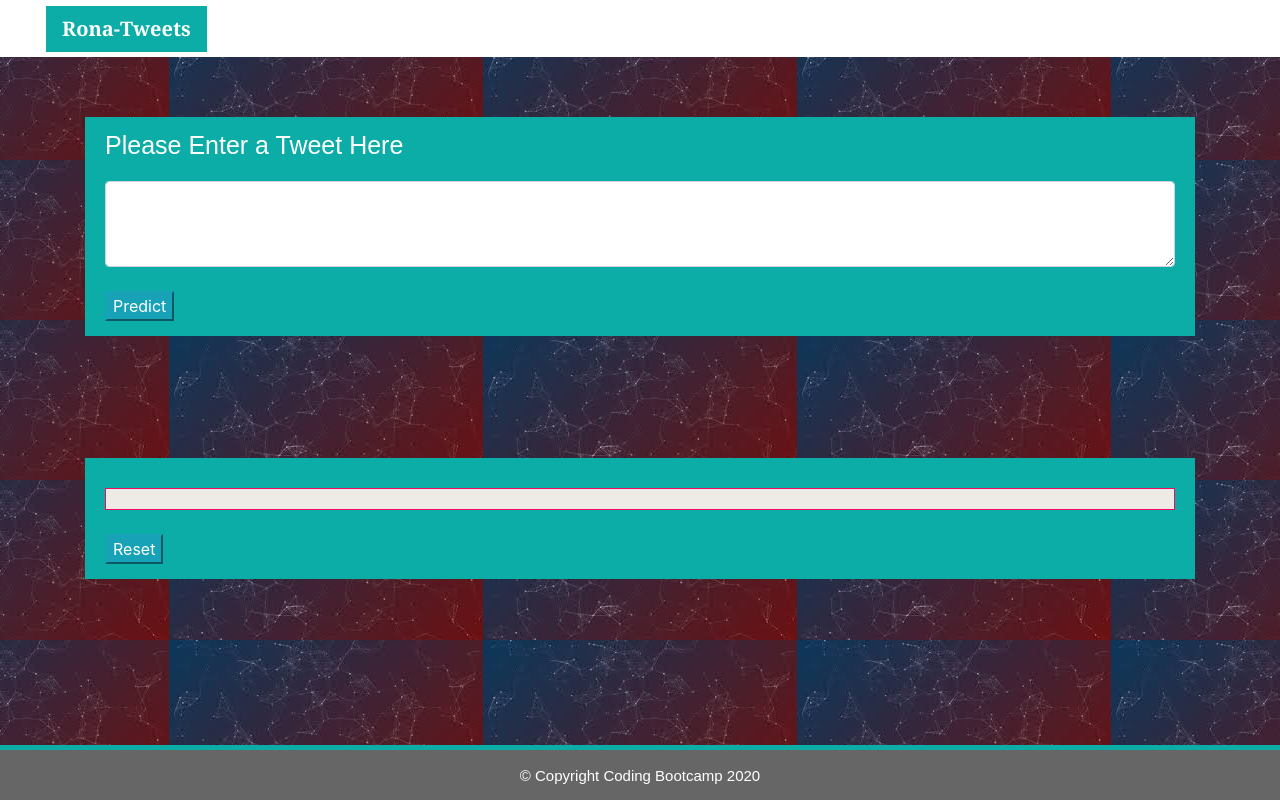
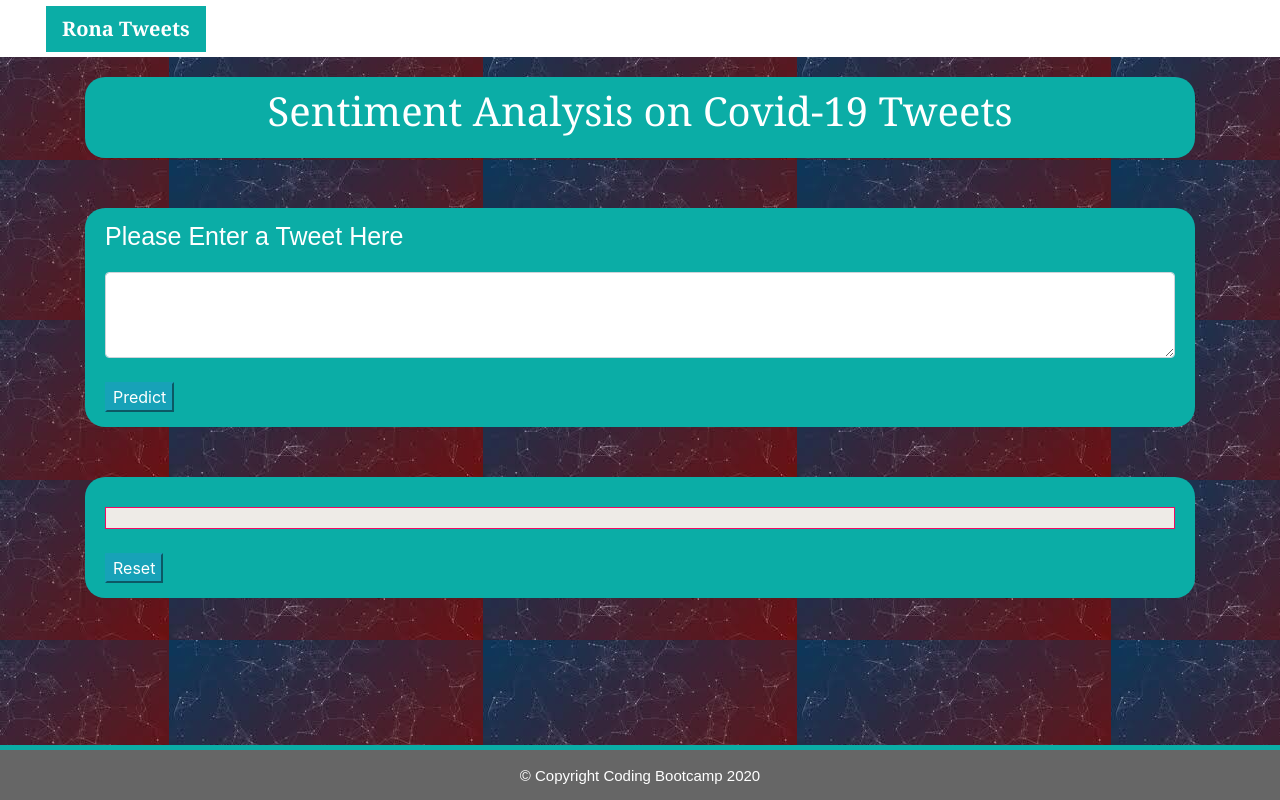
Before and after one commit to LenSin3/Conservatory-CovidTweetsSentiments, a Flask app: page / in a window 1280 px wide. Run offline with Flask 2, Linux system fonts and the light colour scheme; parts of the project's set-up code (start-up, migrations or seed data) failed here and were passed over; some libraries are stand-ins or nearby versions.

Commit message:
improving html elements

```diff
--- a/static/style.css
+++ b/static/style.css
@@ -57,12 +57,18 @@ body{
     height:50% !important;
   }
 
+  #apptitle{
+    font-family: Georgia, 'Times New Roman', Times, serif;
+    font-weight: bolder;
+  }
+
   /* Title Class  */
   .title{
     color: #0BADA6;
     font-family: Georgia, 'Times New Roman', Times, serif;
     font-weight: bolder;
     padding-top: 25px;
+    text-align: center;
   }
   /* Paragraph Element */
   p{
@@ -78,11 +84,12 @@ body{
   }
   /* Box Class */
   .box {
-    margin-top: 60px;
-    margin-bottom: 62px;
+    margin-top: 20px;
+    margin-bottom: 30px;
     padding: 10px 20px 15px;
     color:black;
     background-color: #0BADA6;
+    border-radius: 20px;
 
   }
 
@@ -157,6 +164,9 @@ body{
 
  h2 {
     margin: auto;
+  }
 
-
-  }
+h1{
+  text-align: center;
+  color:white;
+}
--- a/templates/index.html
+++ b/templates/index.html
@@ -38,7 +38,7 @@ function empty() {
   <!--Navigation-->
   <div class="navigation">
   <nav class="navbar navbar-expand-lg navbar-light">
-    <a class="navbar-brand" style="background-color: #0BADA6;" href="index.html">Rona-Tweets</a>
+    <a class="navbar-brand" style="background-color: #0BADA6;" href="#">Rona Tweets</a>
     <button class="navbar-toggler border border-white" type="button" data-toggle="collapse" data-target="#navbarsExample05" aria-controls="navbarsExample05" aria-expanded="false" aria-label="Toggle navigation">
       <span class="navbar-toggler-icon"></span>
     </button>
@@ -50,6 +50,20 @@ function empty() {
   <!--Main Content-->
 
   <div class="container">
+
+    <!--Header-->
+
+    <div class="row">
+      <div class="col-lg-12 col-md-12">
+        <div class="box">
+          <div id="apptitle">
+            <h1>Sentiment Analysis on Covid-19 Tweets</h1>
+          </div>
+        </div>
+      </div>
+    </div>
+
+    <!--Form-->
 
     <div class="row">
 
```
Also changed, not shown: 1 other file.
